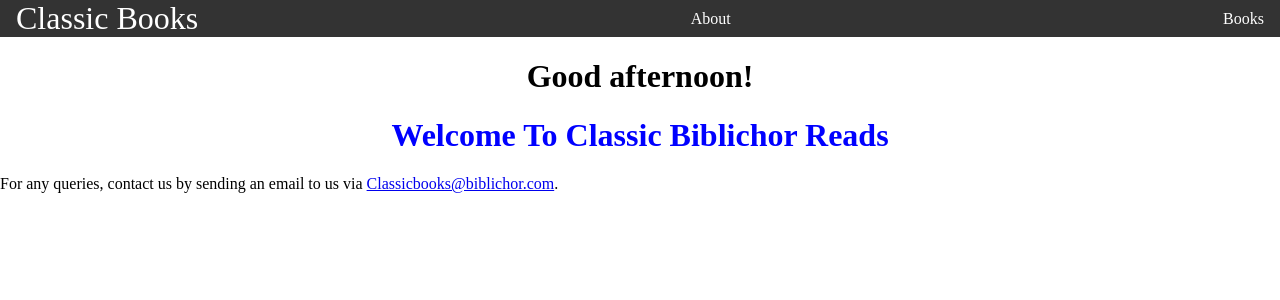
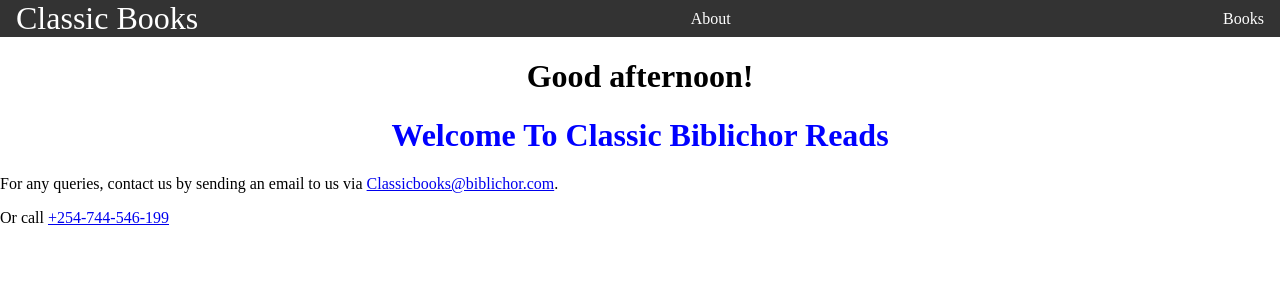
Before and after one commit to Ki-muh/Book-review-app, a React (Create React App) app: page / in a window 1280 px wide. Shown: the top 300 px of the page. Built offline with nearby package versions, Linux system fonts and the light colour scheme.

Commit message:
Updated App.js

```diff
--- a/src/App.js
+++ b/src/App.js
@@ -32,6 +32,7 @@ function App() {
       </div>
       <footer>
         <p>For any queries, contact us by sending an email to us via <a href="classicbooks@biblichor.com">Classicbooks@biblichor.com</a>.</p>
+        <p>Or call <a href='0799******'>+254-744-546-199</a></p>
       </footer>
     </div>
     // <Books />
```
